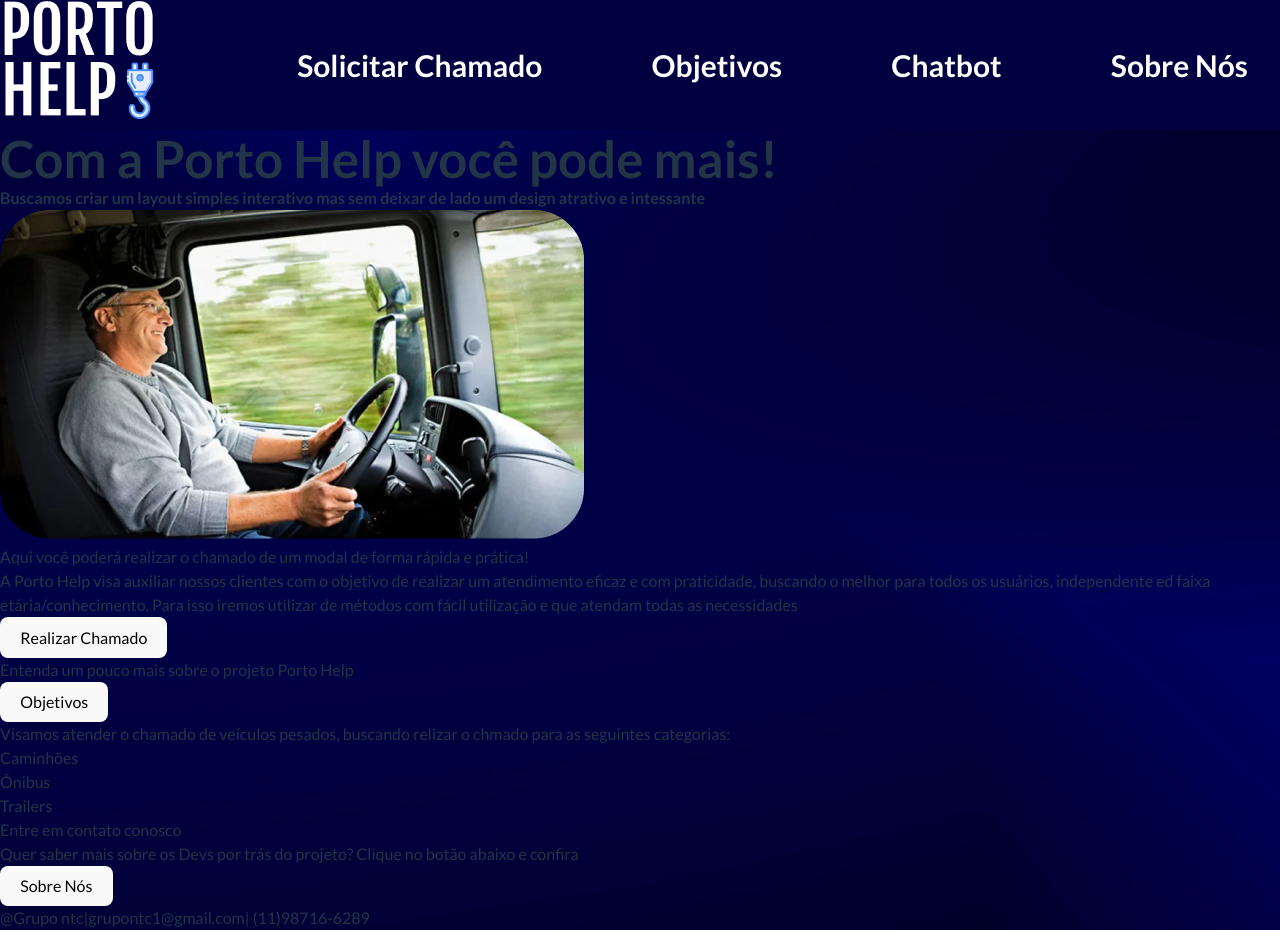
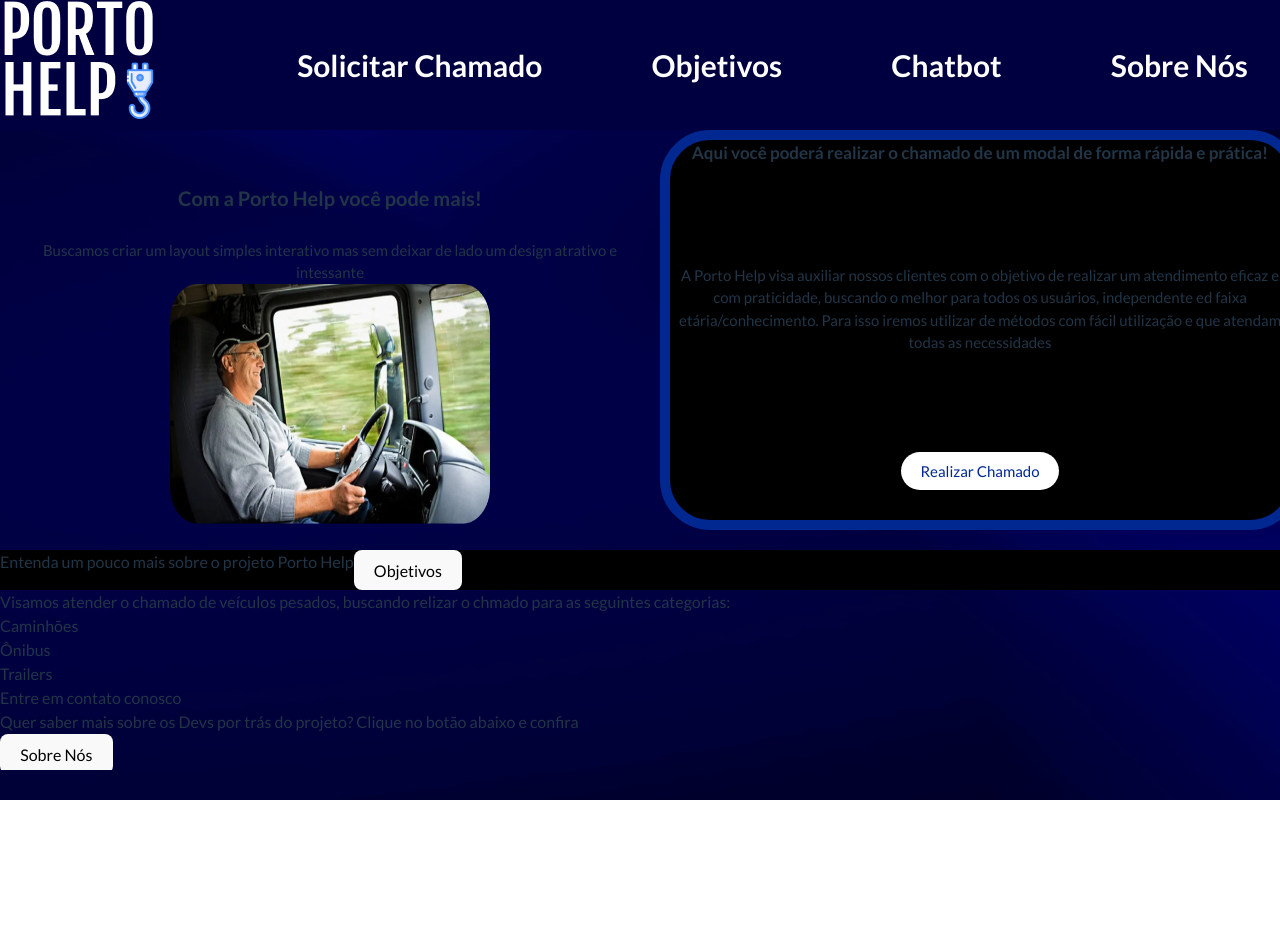
Before and after one commit to kkoliveiraa/Sprint_3_Web, a React (Vite) app in the folder challenge/: page / in a window 1280 px wide. After the commit the page ends 800 px from the top, so only its background shows below. Built offline with nearby package versions, Linux system fonts and the light colour scheme.

Commit message:
CONSEGUI FAZER A BARRA DE ROLAGEM AMEM

```diff
--- a/challenge/src/App.jsx
+++ b/challenge/src/App.jsx
@@ -2,7 +2,8 @@
 import { Outlet } from 'react-router-dom'
 import './App.css'
 import Menu from './components/menu'
-import Rodape from './components/rodape'
+
+
 
 function App() {
 
@@ -10,7 +11,8 @@
    <>
     <Menu/>
     <Outlet/>
-    <Rodape/>
+
+
 
 
    </>
--- a/challenge/src/components/style.css
+++ b/challenge/src/components/style.css
@@ -1,16 +1,3 @@
-.box {
-    height: 130px;
-    width: 1441px;
-
-  }
-
-  .box .tit-porto {
-    height: 127px;
-    left: 0;
-    position: fixed;
-    top: 0;
-    width: 1440px;
-  }
 
 .Link{
     font-size: 30px;
--- a/challenge/src/routes/home/index.jsx
+++ b/challenge/src/routes/home/index.jsx
@@ -1,9 +1,14 @@
 import { Link } from 'react-router-dom'
 import motorista from "../../assets/motorista.png"
+import '../../routes/home/styleHome.css'
+import Rodape from '../../components/rodape'
 export default function Home(){
+
 
     return(
         <main>
+            <div id="scrollableContainer" style={{ width: '100%', height: '80vh', overflow: 'auto' }}>
+
            <div id="superContainer">
 
             <div id="Container1">
@@ -43,6 +48,12 @@
             <p>Visamos atender o chamado de veículos pesados, buscando relizar o chmado para as seguintes categorias:</p>
             <p>Caminhões</p><p>Ônibus</p><p>Trailers</p>
         </div>
+
+        <div>
+            <Rodape/>
+        </div>
+        </div>
+
         </main>
     )
 }
--- /dev/null
+++ b/challenge/src/routes/home/styleHome.css
@@ -0,0 +1,86 @@
+#superContainer{
+    display: flex;
+}
+#Container1{
+    display: flex;
+    flex-direction: column;
+    align-items: center;
+    height: 50vh;
+    width: 50vw;
+    justify-content: center;
+    text-align: center;
+    margin: 10px;
+}
+#Container1 h1{
+    font-size: 20px;
+    text-align: center;
+
+
+}
+#Container1 h2{
+    font-size: 15px;
+    font-weight: 400;
+    text-align: center;
+}
+
+#titulo{
+    display: flex;
+    text-align: center;
+    justify-content: center;
+    margin-top: 30px;
+    margin-bottom: 30px;
+    font-size: 18px;
+}
+#texto{
+    text-align: center;
+    justify-content: center;
+    font-size: 10px;
+}
+#motorista{
+    width: 25vw;
+    height: 30vh;
+}
+#Container2{
+    display: flex;
+    flex-direction: column;
+    height: 50vh;
+    width: 50vw;
+    background-color: black;
+    text-align: center;
+    font-size: 15px;
+    font-weight: 400;
+    border:solid #002890 10px;
+    border-radius:50px ;
+    justify-content: space-between;
+
+}
+#tituloC2{
+    font-size: 17px;
+    font-weight: 700;
+    text-align: center;
+}
+.botao{
+    margin-bottom: 30px;
+    border-radius:50px ;
+    color: #002890;
+    background-color: #ffff;
+}
+.botaoObj{
+
+    display: flex;
+    justify-content:end;
+    text-align:start;
+
+}
+
+#containerObj{
+    display: flex;
+
+    background-color: #000000;
+}
+#conteudoObj{
+    display: flex;
+    text-align:left;
+    border-radius: 50px;
+    background-color: #000000;
+}
```
